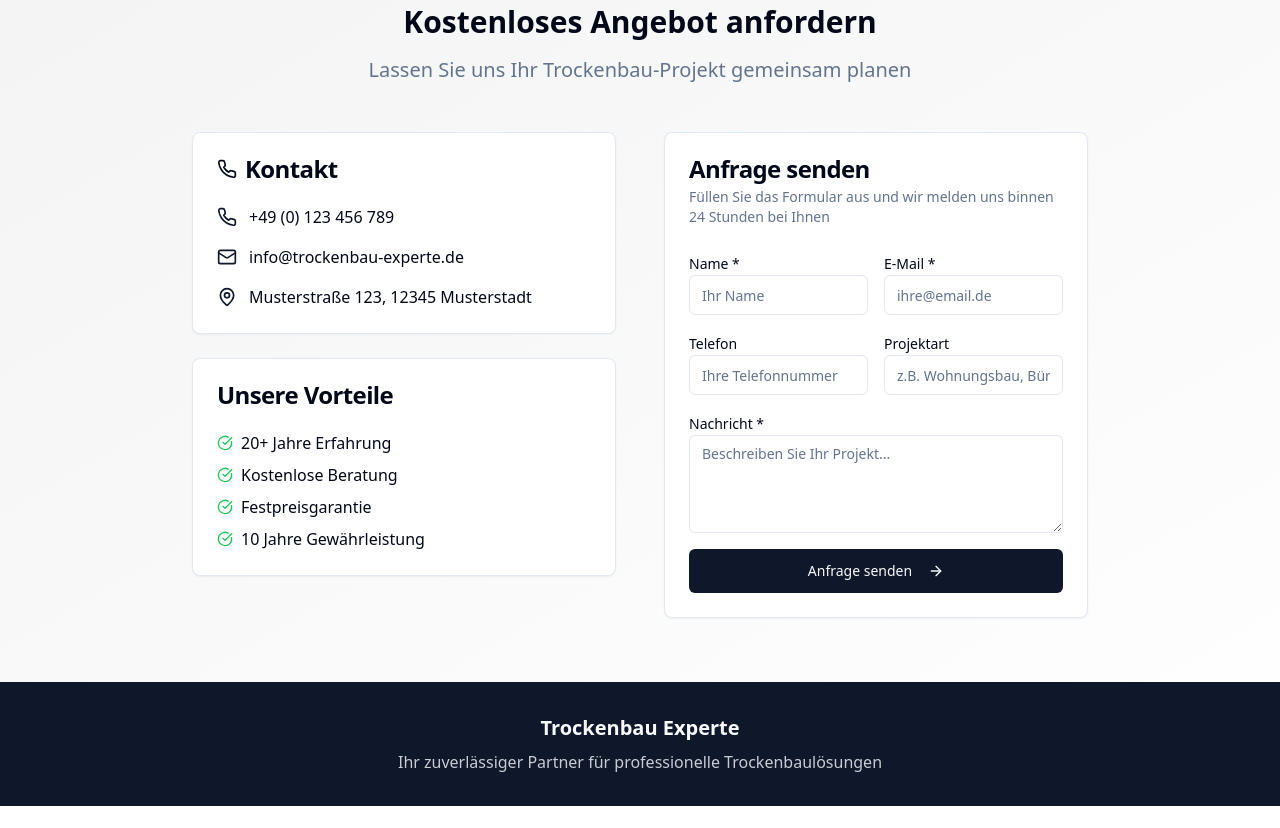
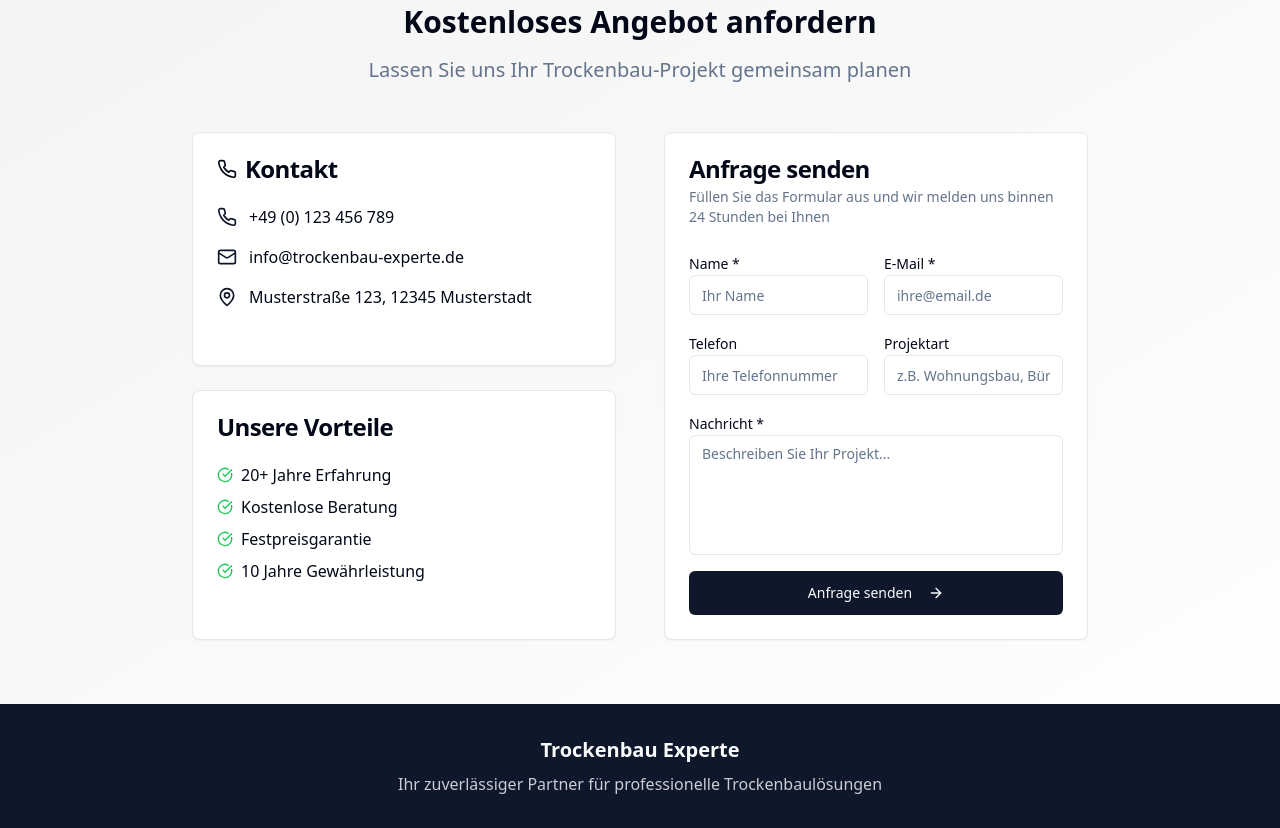
Before and after one commit to opexxxxx/mario_handwerker, a React (Vite) app: page / in a window 1280 px wide. Shown: the part 2260-3088 px from the top of the page. Before the commit the page ends 3066 px from the top, so only its background shows below. Built offline with nearby package versions, Linux system fonts and the light colour scheme.

Commit message:
Fix: Adjust contact form size
Adjust the size of the contact form to match the size of the "Kontakt" and "Unsere Vorteile" sections.

```diff
--- a/src/components/ContactSection.tsx
+++ b/src/components/ContactSection.tsx
@@ -53,10 +53,10 @@ const ContactSection = () => {
             </p>
           </div>
 
-          <div className="grid md:grid-cols-2 gap-12">
+          <div className="grid md:grid-cols-2 gap-12 items-start">
             {/* Contact Info */}
-            <div className="space-y-6">
-              <Card>
+            <div className="space-y-6 h-full flex flex-col">
+              <Card className="flex-grow">
                 <CardHeader>
                   <CardTitle className="flex items-center">
                     <Phone className="mr-2 h-5 w-5" />
@@ -79,7 +79,7 @@ const ContactSection = () => {
                 </CardContent>
               </Card>
 
-              <Card>
+              <Card className="flex-grow">
                 <CardHeader>
                   <CardTitle>Unsere Vorteile</CardTitle>
                 </CardHeader>
@@ -107,15 +107,15 @@ const ContactSection = () => {
             </div>
 
             {/* Contact Form */}
-            <Card>
+            <Card className="h-full">
               <CardHeader>
                 <CardTitle>Anfrage senden</CardTitle>
                 <CardDescription>
                   Füllen Sie das Formular aus und wir melden uns binnen 24 Stunden bei Ihnen
                 </CardDescription>
               </CardHeader>
-              <CardContent>
-                <form onSubmit={handleSubmit} className="space-y-4">
+              <CardContent className="flex-grow">
+                <form onSubmit={handleSubmit} className="space-y-4 h-full flex flex-col">
                   <div className="grid md:grid-cols-2 gap-4">
                     <div>
                       <Label htmlFor="name">Name *</Label>
@@ -165,7 +165,7 @@ const ContactSection = () => {
                     </div>
                   </div>
 
-                  <div>
+                  <div className="flex-grow">
                     <Label htmlFor="message">Nachricht *</Label>
                     <Textarea
                       id="message"
@@ -174,11 +174,11 @@ const ContactSection = () => {
                       onChange={handleInputChange}
                       required
                       placeholder="Beschreiben Sie Ihr Projekt..."
-                      rows={4}
+                      className="min-h-[120px] resize-none"
                     />
                   </div>
 
-                  <Button type="submit" className="w-full" size="lg">
+                  <Button type="submit" className="w-full mt-auto" size="lg">
                     Anfrage senden
                     <ArrowRight className="ml-2 h-5 w-5" />
                   </Button>
```
